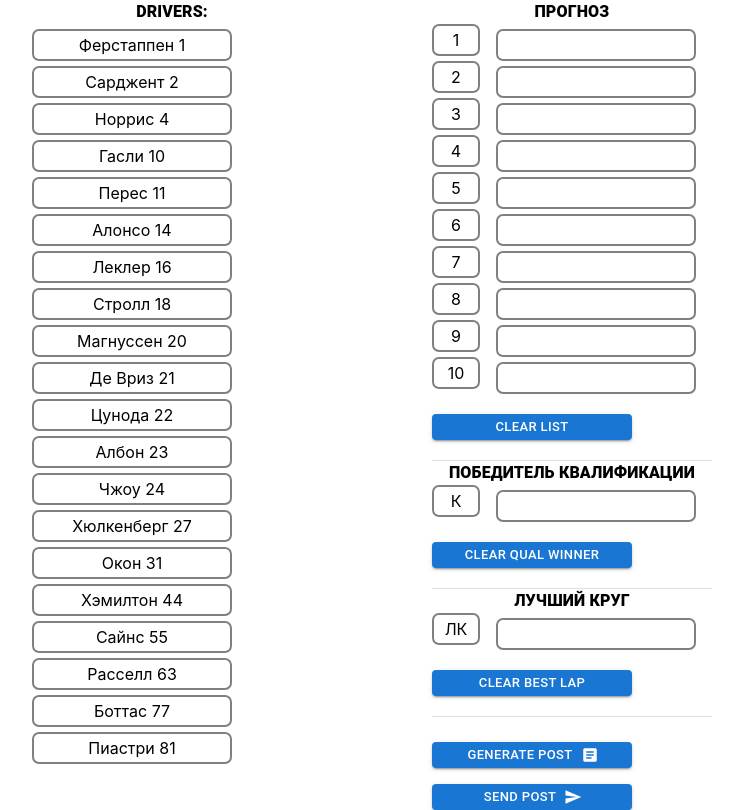
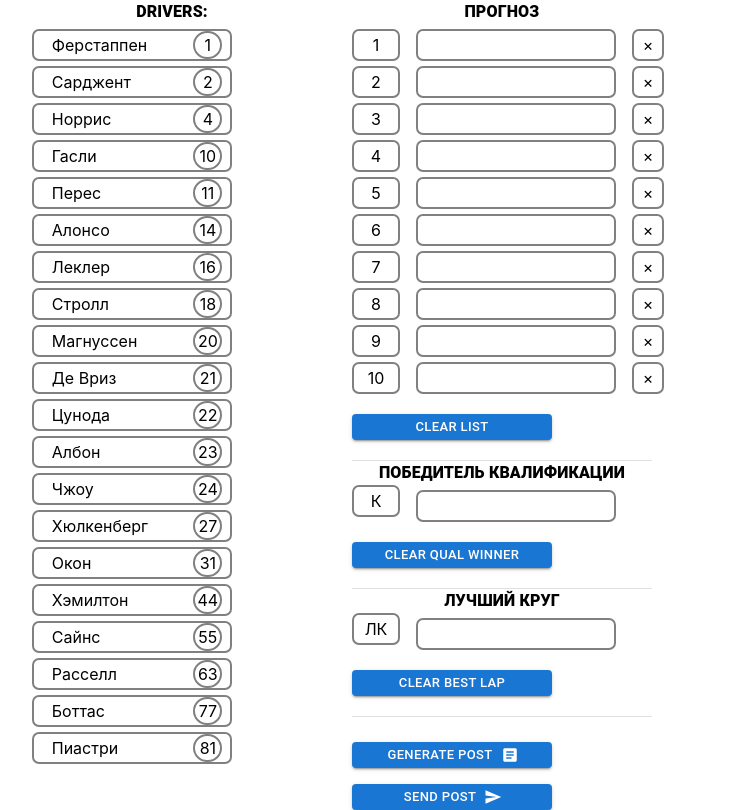
Before and after one commit to SkunovDen/f1_toto_4_d3, a React (Create React App) app: page / in a window 1280 px wide. Shown: the whole page, without its empty margins (208-951 px from the left). Built offline with nearby package versions, Linux system fonts and the light colour scheme; the HTML template or start-up script is replaced by a standard one.

Commit message:
RU version, add check pilot include in10

```diff
--- a/src/App.css
+++ b/src/App.css
@@ -31,6 +31,20 @@
   cursor: grab;
 }
 
+.clearslot{
+  cursor: pointer;
+}
+
+.number{
+  width: 1.8em;
+  height: 1.8em;
+  border-radius: .9em;
+  border: 2px solid gray;
+  display: flex;
+  justify-content: center;
+  align-items: center;
+}
+
 .slotname{
   height: 2em;
   border-radius: 7px;
--- a/src/App.js
+++ b/src/App.js
@@ -14,7 +14,7 @@ function App() {
   return (
     <div className="App">
       <div className='app-container'>
-        <Grid container columns={8}
+        <Grid container columns={10}
           justify="center">
 
           <Grid item xs={4}>
@@ -23,8 +23,8 @@ function App() {
             </div>
           </Grid>
 
-          <Grid item xs={4}>
-            <div style={{width: '280px'}}>
+          <Grid item xs={5}>
+            <div style={{width: '300px'}}>
               <Podium />
               <Extras />
 
--- a/src/components/DriverCard.jsx
+++ b/src/components/DriverCard.jsx
@@ -11,9 +11,15 @@ const DriverCard = (props) => {
     <div className='card'
         onDragStart={(e) => setDragged(driver)}
         draggable={true}>
-        {driver.name}
+          <div style={{width:'70%',marginLeft:'10px'}}>
+          {driver.name}
+          </div>
+
         &nbsp;
+        <div className="number">
         {driver.number}
+        </div>
+
     </div>
   )
 }
--- a/src/components/Podium.jsx
+++ b/src/components/Podium.jsx
@@ -9,7 +9,7 @@ import { useFinishListStore } from '../store/finishListStore'
 const Podium = () => {
     const podiumList = useFinishListStore(state => state.finishList)
     const clearFinishList = useFinishListStore(state => state.clearFinishList)
-
+    const clearFinishListSlot = useFinishListStore(state => state.clearFinishListSlot)
 
     const sortDrivers = (d1, d2) => {
         return d1.position - d2.position
@@ -23,10 +23,20 @@ const Podium = () => {
                 </Typography>
                 {podiumList.sort(sortDrivers).map((driver,index) =>
                     <Stack direction="row" spacing={2}>
-                        <div className="slotname" style={{minWidth : '3em'}}>
-                            {++index}
-                        </div>
+                        <Box>
+                            <div className="slotname" style={{minWidth : '3em'}}>
+                                {++index}
+                            </div>
+                        </Box>
+
                         <PodiumSlot slot={driver} key={index} />
+
+                        <Box>
+                            <div className="slotname clearslot" style={{minWidth : '2em'}}
+                                onClick={()=>clearFinishListSlot(index)}>
+                                &times;
+                            </div>
+                        </Box>
                     </Stack>
                 )}
 
--- a/src/store/finishListStore.js
+++ b/src/store/finishListStore.js
@@ -81,9 +81,12 @@ export const useFinishListStore = create((set) => ({
       })
   }),
 
-  clearFinishListSlot: (slot) =>  set((state) => {
+  clearFinishListSlot: (slotPosition) =>  set((state) => {
+    const updated = state.finishList.map(slot=>{
+      return slot.position === slotPosition? {...slot, name:''} : slot
+    })
     return ({
-      ...state})
+      ...state, finishList: [...updated]})
   }),
 
 
```
